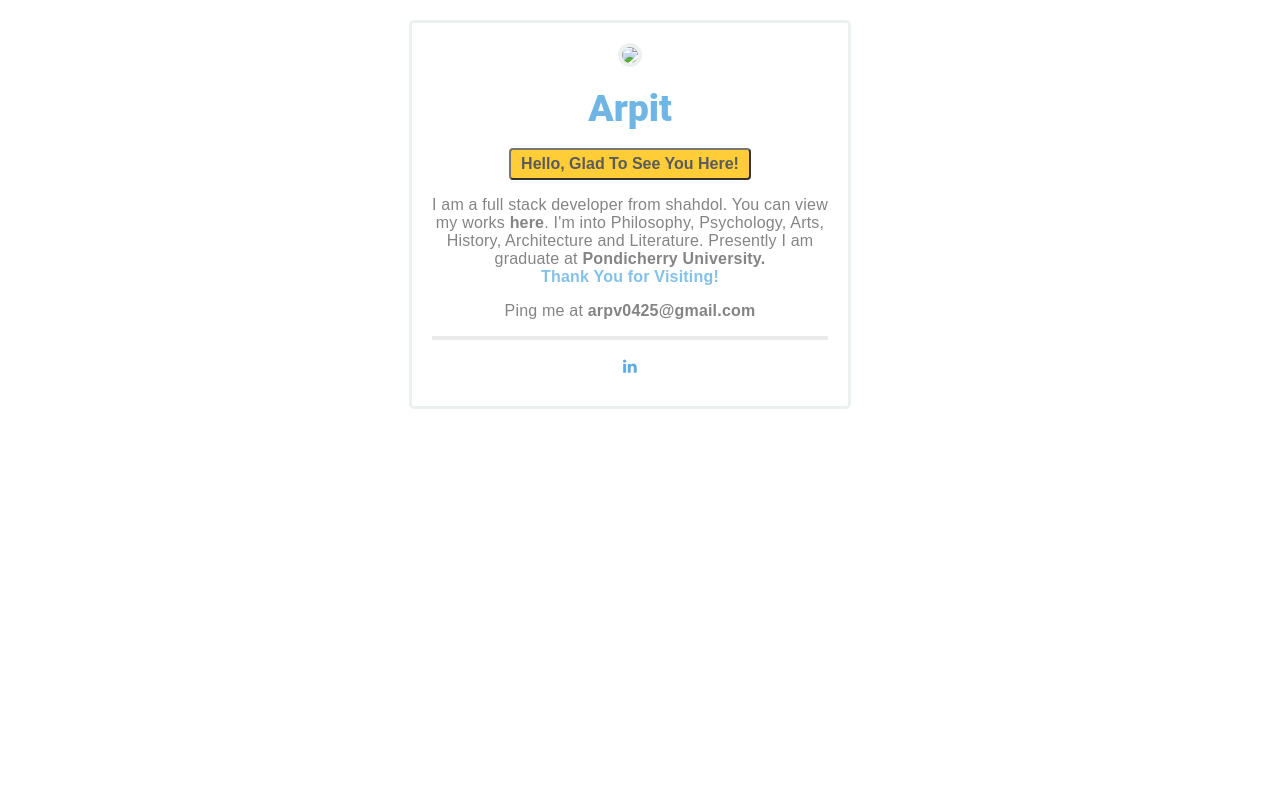
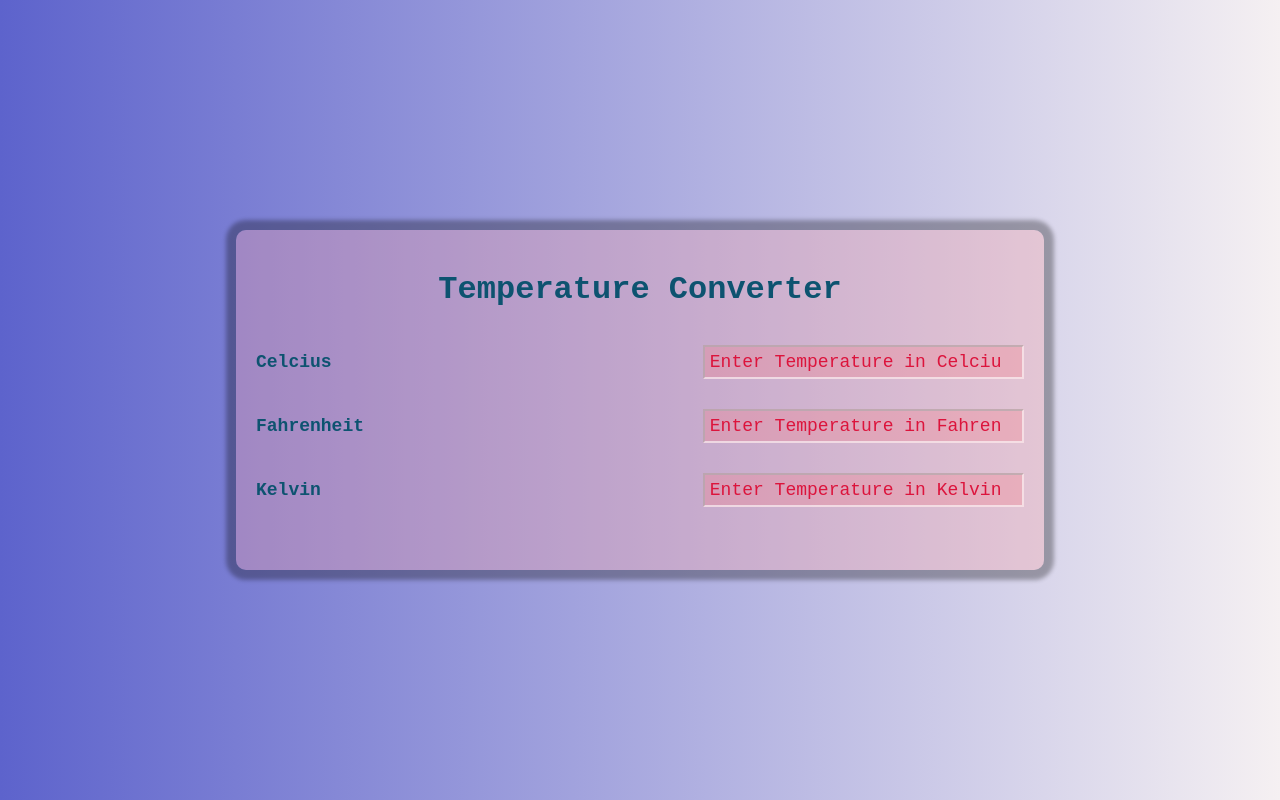
Before and after one commit to okarin25/Bharat-Intern-Projects, a plain HTML site: page index.html in a window 1280 px wide. Drawn offline with Linux system fonts and the light colour scheme.

Commit message:
Temperature Converter

```diff
--- a/index.html
+++ b/index.html
@@ -1,55 +1,49 @@
-<html>
-
-    <head>
-
-    <title>Arpit Vishwakarma| </title>
-
-    <!--- Default Stylesheet -->
-    <link href="./style.css" rel="stylesheet">
-
-    <!--- Font Awesome Icons -->
-    <link href="https://maxcdn.bootstrapcdn.com/font-awesome/4.7.0/css/font-awesome.min.css" rel="stylesheet">
-
-    </head>
-
+<!DOCTYPE html>
+<html lang="en">
+<head>
+    <meta charset="UTF-8">
+    <meta name="viewport" content="width=device-width, initial-scale=1.0">
+    <title>Temperature Wizard</title>
+    <meta name="google-site-verification" content="iNzSj2wvdEOVu1PtrK5FfEiu_teOG2LQn5i3kg-xozQ" />
+    <link rel="stylesheet" href="style.css">
+    <link rel="icon" type="image/x-icon" href="./images/favicon.ico">
+</head>
 <body>
-
- <div class="main">
-
-   <center>
-
-        <div class="about">
-            <a href="https://www.instagram.com/nihilistic.means">
-            <img src="./anime.png" class="main-img">
-            </a>
-            <h3><span>Arpit</span></h3>
-            <button class="btn btn-lg btn-yellow">Hello, Glad to see you here!</button>
-            <p>I am a full stack developer from shahdol. You can view my works
-                   <a href="https://github.com/okarin25">here</a>.
-                    I'm into Philosophy, Psychology, Arts, History, Architecture and Literature.
-                     Presently I am graduate at
-                    <a href="http://www.pondiuni.edu.in" target="_blank">Pondicherry University.</a>
-                         <br/><span>Thank You for Visiting!</span>
-            </p>
-
-           <p>Ping me at <a href="mailto:arpv0425@gmail.com">arpv0425@gmail.com</a></p>
-
-            <hr>
-
-            <ul class="social">
-
-              <li><a href="https://www.linkedin.com/in/arpit-vishwakarma" target="_blank"><i class="fa fa-linkedin"></i></a></li>
-
-            </ul>
-
-          </div>
-
-    </center>
-
- </div>
-
-</body>
+    <div class="container">
+        <h1 class="heading">Temperature Converter </h1>
+        <div class="temp-container">
+            <label for="Celcius">Celcius</label>
+            <input
+            onchange ="computeTemp(event)"
+            type="number"
+            name="Celcius"
+            id="Celcius"
+            class="Celcius"
+            placeholder="Enter Temperature in Celcius"/>
+        </div>
+        <div class="temp-container">
+            <label for="fahre">Fahrenheit</label>
+            <input
+            onchange="computeTemp(event)"
+            type="number"
+            name="Fahrenheit"
+            id="Fahrenheit"
+            class="Fahrenheit"
+            placeholder="Enter Temperature in Fahrenheit"/>
+        </div>
+        <div class="temp-container">
+            <label for="Kelvin">Kelvin</label>
+            <input
+            onchange="computeTemp(event)"
+            type="number"
+            name="Kelvin"
+            id="Kelvin"
+            class="Kelvin"
+            placeholder="Enter Temperature in Kelvin"/>
+        </div>
+    </div>
 
 
-
+    <script src="./script.js"></script>
+</body>
 </html>
--- /dev/null
+++ b/script.js
@@ -0,0 +1,27 @@
+const celciusEl = document.getElementById("Celcius");
+const fahrenheitEl = document.getElementById("Fahrenheit");
+const kelvinEl = document.getElementById("Kelvin");
+
+function computeTemp(event) {
+    const currentValue = event.target.value;
+
+    switch (event.target.name) {
+        case "Celcius":
+            fahrenheitEl.value = (currentValue * 9 / 5) + 32;
+            kelvinEl.value = parseFloat(currentValue) + 273.15;
+            break;
+
+        case "Fahrenheit":
+            celciusEl.value = (currentValue - 32) * 5 / 9;
+            kelvinEl.value = (currentValue - 32) * 5 / 9 + 273.15;
+            break;
+
+        case "Kelvin":
+            celciusEl.value = currentValue - 273.15;
+            fahrenheitEl.value = (currentValue - 273.15) * 9 / 5 + 32;
+            break;
+
+        default:
+            break;
+    }
+}
--- a/style.css
+++ b/style.css
@@ -1,209 +1,74 @@
-/* Author - Vinit Shahdeo
-   Email - vinitshahdeo@gmail.com
-*/
-
-/* Body Styles */
 body {
-    font-family: 'Montserrat', sans-serif;
-    color: #333333; /* Updated color */
-    font-size: 16px;
-    letter-spacing: 0.2px;
+    margin: 0;
+    display: flex;
+    justify-content: center;
+    align-items: center;
+    min-height: 100vh;
+    background: linear-gradient(90deg, rgba(93, 99, 204, 1) 0%, rgba(245, 240, 242, 1) 100%, rgba(0, 212, 255, 1) 100%);
+    font-family: monospace, sans-serif;
+    color: #0d5370;
 }
 
-/* Heading Styles */
-h1, h2, h3, h4, h5, h6 {
-    font-weight: 800;
-    font-family: 'Roboto', sans-serif;
-    text-transform: capitalize;
-    letter-spacing: -0.1px;
-    opacity: 0.7;
+.container {
+    background: rgba(252, 160, 160, 0.3);
+    padding: 20px;
+    border-radius: 10px;
+    box-shadow: 0 0 4px 10px rgba(0, 0, 0, 0.3);
+    width: 85%;
+    max-width: 800px;
+    min-height: 300px;
+    display: flex;
+    flex-direction: column;
+    align-items: center;
 }
 
-/* Horizontal Rule Styles */
-hr {
-    height: 0;
-    border: 2px solid #333333; /* Updated color */
-    opacity: 0.1;
-    -webkit-box-sizing: content-box;
-    -moz-box-sizing: content-box;
-    box-sizing: content-box;
+.heading {
+    font-size: 32px;
 }
 
-/* List Styles */
-ul {
-    margin: 0;
-    padding: 0;
-    list-style: none;
+.temp-container {
+    width: 100%;
+    padding: 15px;
+    font-weight: bold;
+    font-size: 18px;
+    display: flex;
+    flex-direction: row;
+    align-items: center;
+    justify-content: space-between;
 }
 
-/* Link Styles */
-a {
-    -webkit-transition: all 0.3s;
-    -moz-transition: all 0.3s;
-    transition: all 0.3s;
+input {
+    width: 60%;
+    font-family: monospace;
+    padding: 5px;
+    outline: none;
+    background: rgba(246, 122, 133, 0.3);
+    border-color: rgba(255, 255, 255, 0.6);
+    color: darkblue;
+    font-size: 18px;
 }
 
-a:hover, a:focus, a:active, a:visited {
-    text-decoration: none;
+input::placeholder {
+    color: crimson;
 }
 
-/* Button Styles */
-.btn {
-    text-transform: capitalize;
-    font-weight: 600;
-    -webkit-transition: all 0.6s;
-    -moz-transition: all 0.6s;
-    transition: all 0.6s;
-}
+/* Responsive CSS */
+@media (min-width: 600px) {
+    .container {
+        width: 70%;
+    }
 
-.btn-lg {
-    padding: 5px 10px;
-    font-size: 16px;
-    line-height: none;
-    border-radius: 4px;
-}
-
-.btn-yellow, .btn-red {
-    opacity: 0.8;
-    -webkit-transition: all 0.6s;
-    -moz-transition: all 0.6s;
-    transition: all 0.6s;
-}
-
-.btn-yellow {
-    background-color: #ffc107; /* Updated color */
-    color: #333333; /* Updated color */
-}
-
-.btn-red {
-    background-color: #e74c3c; /* Updated color */
-    color: #fff;
-}
-
-.btn-yellow:hover, .btn-red:hover {
-    opacity: 0.9;
-    text-transform: uppercase;
-    cursor: pointer;
-}
-
-/* About Section Styles */
-.about {
-    padding: 20px;
-    margin-top: 20px;
-}
-
-.about span {
-    font-size: 2em;
-    color: #3498db; /* Updated color */
-}
-
-.about p {
-    opacity: 0.6;
-}
-
-.about p span {
-    color: #3498db; /* Updated color */
-    font-size: 1em;
-    opacity: 1.0;
-    font-weight: bolder;
-    -webkit-transition: all 0.8s;
-    -moz-transition: all 0.8s;
-    transition: all 0.8s;
-}
-
-.about p span:hover {
-    letter-spacing: 0.1px;
-    text-transform: uppercase;
-    cursor: pointer;
-}
-
-.about a {
-    text-decoration: none;
-    font-weight: bold;
-    color: #333333; /* Updated color */
-}
-
-.about a:hover {
-    color: #3498db; /* Updated color */
-}
-
-.main .about {
-    width: 31.333333%;
-    -webkit-transition: all 0.3s;
-    -moz-transition: all 0.3s;
-    transition: all 0.3s;
-    margin-right: 20px;
-    border: 3px solid #ecf0f1; /* Updated color */
-    border-radius: 5px;
-}
-
-.main .about:hover {
-    box-shadow: 3px 3px 10px #bdc3c7; /* Updated color */
-    transform: translateY(-10px);
-}
-
-/* Display Picture Styles */
-.main-img {
-    max-width: 40%;
-    border: 4px solid #ecf0f1; /* Updated color */
-    border-radius: 50%;
-    -moz-transition: all 0.3s;
-    -webkit-transition: all 0.3s;
-    transition: all 0.3s;
-}
-
-.main-img:hover {
-    -moz-transform: scale(1.05);
-    -webkit-transform: scale(1.05);
-    transform: scale(1.05);
-    cursor: pointer;
-    filter: grayscale(100%);
-    -webkit-filter: grayscale(100%);
-    filter: gray;
-}
-
-/* Social Media Icon Styles */
-ul.social li {
-    list-style: none;
-    display: inline-block;
-    margin: 10px 5px;
-}
-
-ul.social li a {
-    padding: 0 10px;
-}
-
-.fa {
-    color: #3498db; /* Updated color */
-    opacity: 0.8;
-}
-
-.fa:hover {
-    opacity: 0.8;
-    color: #e74c3c; /* Updated color */
-}
-
-/* Custom Media Queries */
-
-/* Mobile */
-@media (max-width: 767px) {
-    .main .about {
-        width: 100%;
+    input {
+        width: 50%;
     }
 }
 
-/* iPad Portrait */
-@media (min-width: 768px) and (max-width: 991px) {
-    .main .about {
-        width: 49%;
-        margin-right: 7px;
+@media (min-width: 900px) {
+    .container {
+        width: 60%;
+    }
+
+    input {
+        width: 40%;
     }
 }
-
-/* iPad Landscape */
-@media (min-width: 992px) and (max-width: 1199px) {
-    .main .about {
-        width: 49%;
-        margin-right: 9px;
-    }
-}
```
Also changed, not shown: images.png (added).
